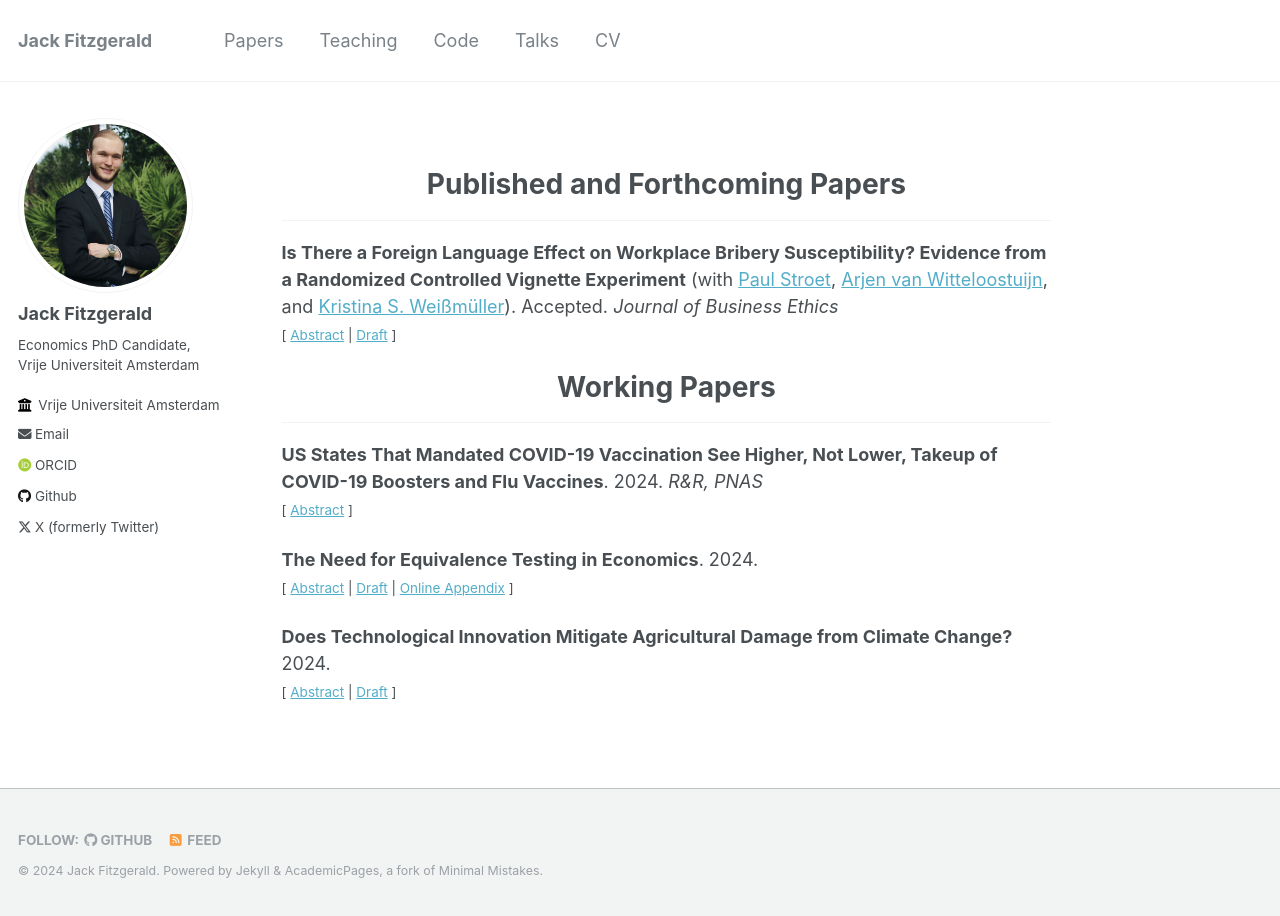
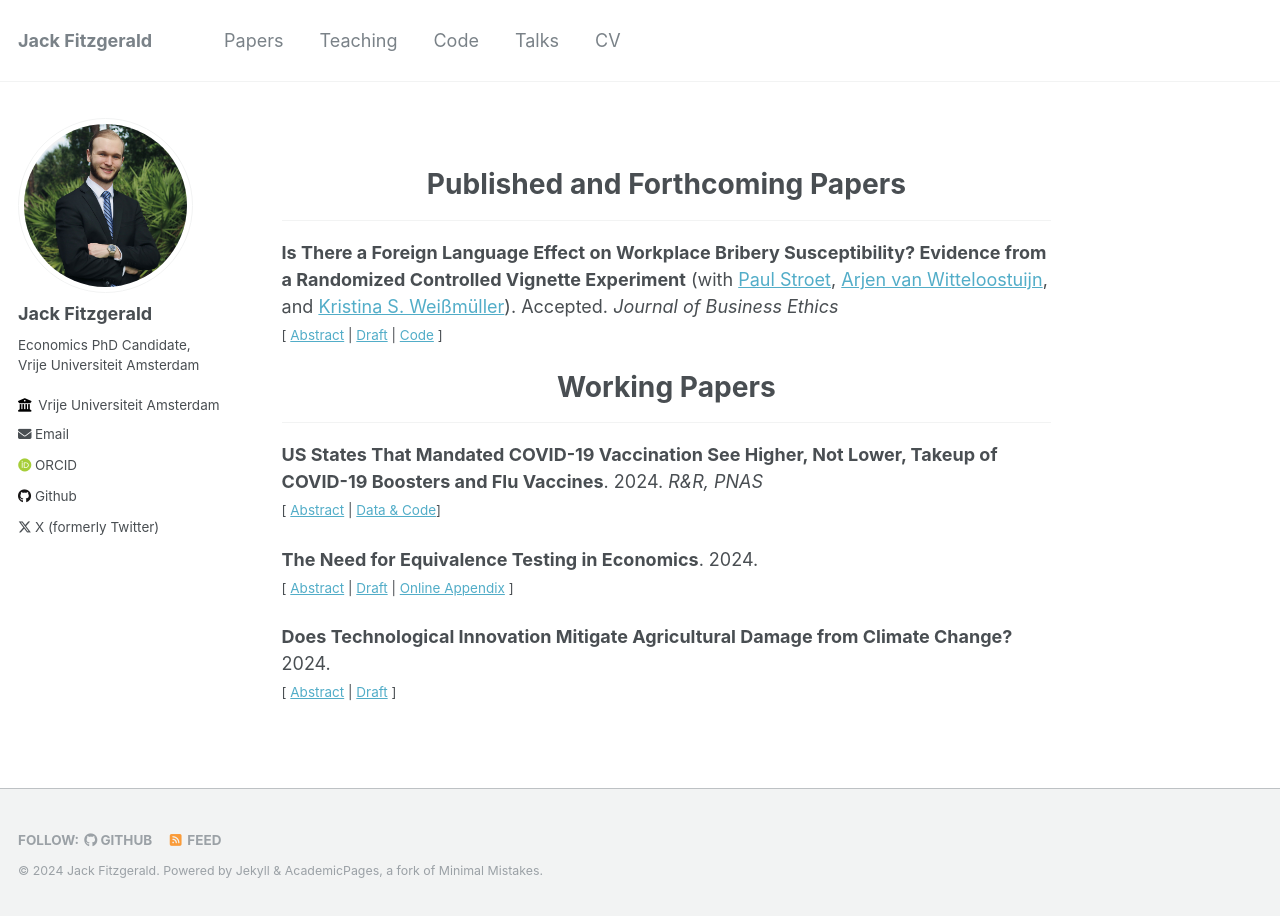
Before and after one commit to jack-fitzgerald/jack-fitzgerald.github.io, a Jekyll site: the page built from _pages/papers.md, in a window 1280 px wide. Built offline with Jekyll 4.4.1, drawn with Linux system fonts in a browser that asks for light colours; some web fonts are replaced.

Commit message:
Update papers.md

```diff
--- a/_pages/papers.md
+++ b/_pages/papers.md
@@ -10,7 +10,7 @@ permalink: /papers/
 - - -
 
 **Is There a Foreign Language Effect on Workplace Bribery Susceptibility? Evidence from a Randomized Controlled Vignette Experiment** (with [Paul Stroet](https://paulstroet.netlify.app/), [Arjen van Witteloostuijn](https://research.vu.nl/en/persons/arjen-van-witteloostuijn), and [Kristina S. Weißmüller](https://www.ksweissmueller.com/)). Accepted. *Journal of Business Ethics* <br/>
-<small>[ <a href="#/" onclick="visib('fle_bribery')">Abstract</a> | [Draft](https://jack-fitzgerald.github.io/files/JBE_manuscript.pdf) ] </small>
+<small>[ <a href="#/" onclick="visib('fle_bribery')">Abstract</a> | [Draft](https://jack-fitzgerald.github.io/files/JBE_manuscript.pdf) | [Code](https://doi.org/10.17605/OSF.IO/Y3NQ7) ] </small>
 
 <div id="fle_bribery" style="display: none; text-align: justify; line-height: 1.2" ><small>
 
@@ -22,7 +22,7 @@ Theory and evidence from the behavioral science literature suggest that the wide
 - - -
 
 **US States That Mandated COVID-19 Vaccination See Higher, Not Lower, Takeup of COVID-19 Boosters and Flu Vaccines**. 2024. *R&R, PNAS* <br/>
-<small>[ <a href="#/" onclick="visib('pnas_replication')">Abstract</a> ] </small>
+<small>[ <a href="#/" onclick="visib('pnas_replication')">Abstract</a> | [Data & Code](https://osf.io/mdfb4/)] </small>
 
 <div id="pnas_replication" style="display: none; text-align: justify; line-height: 1.2" ><small>
 
```
